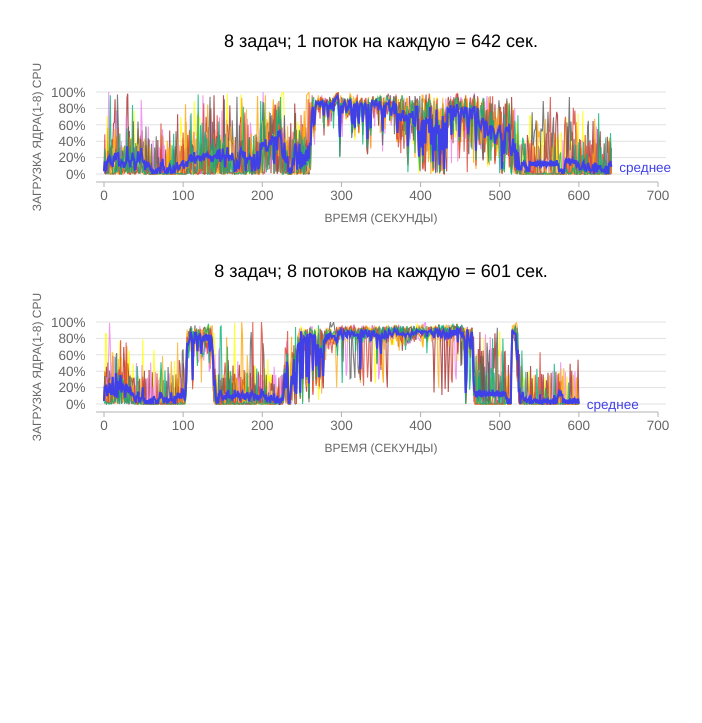
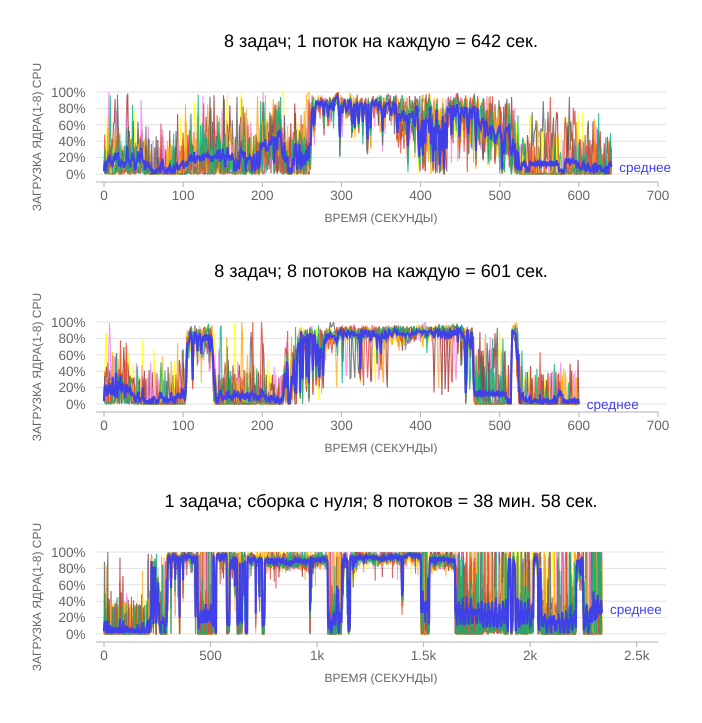
Before and after one commit to GeorgeFedoseev/mpdroot_CI, a plain HTML site: page index.html in a window 1280 px wide. Shown: the part 3733-4456 px from the top of the page, without its empty margins (24-726 px from the left). Before the commit the page ends 4190 px from the top, so only its background shows below. Drawn offline with Linux system fonts and the light colour scheme.

Commit message:
from scratch graph added

```diff
--- a/index.html
+++ b/index.html
@@ -16,6 +16,7 @@
 
       .gr_container{
         margin-top: 50px;
+        margin-bottom: 50px;
         margin-left: 0px;
       }
     </style>
@@ -91,7 +92,7 @@
 
 
 
-      //drawColumn("data/from_scratch_j8.csv", "Один коммит, сборка с нуля (8 ядер)", "Загрузка ядра(1-8) CPU", true, 1, true)
+      drawColumn("from_scratch_j8", "1 задача; сборка с нуля; 8 потоков = 38 мин. 58 сек.", "Загрузка ядра(1-8) CPU", [], 2600)
       //drawColumn("data/one_commit.csv", "Использование памяти", "память (ГБ)", false, 0.000000001)
     });
 
```
